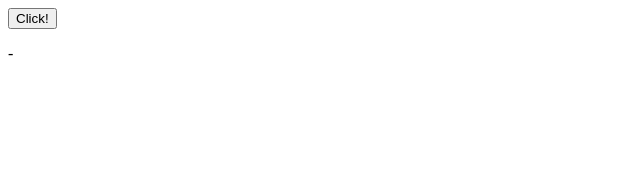
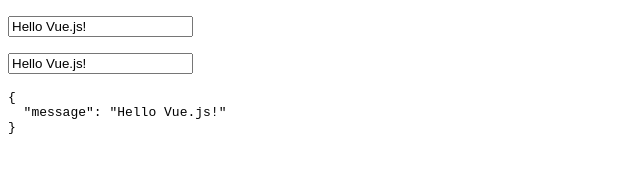
Before and after one commit to MakMemEng/MyVue, a plain HTML site: page HelloWorld/index.html in a window 1280 px wide. Shown: the whole page, without its empty margins (0-640 px from the left). Drawn offline with nearby package versions, Linux system fonts and the light colour scheme.

Commit message:
双方向データバインディング v-model

```diff
--- a/HelloWorld/index.html
+++ b/HelloWorld/index.html
@@ -9,8 +9,9 @@
 </head>
 <body>
   <div id="app">
-    <button v-on:click="onClick">Click!</button>
-    <p>{{ now }}</p>
+    <p><input type="text" v-model="message"></p>
+    <p><input type="text" v-model="message"></p>
+    <pre>{{ $data }}</pre>
   </div>
   <script src="https://unpkg.com/vue@3.1.5"></script>
   <script src="js/main.js"></script>
--- a/HelloWorld/js/main.js
+++ b/HelloWorld/js/main.js
@@ -1,12 +1,7 @@
 const app = Vue.createApp({
   data: ()　=> ({
-    now: '-'
+    message: 'Hello Vue.js!'
   }),
-  methods: {
-    onClick: function() {
-      // console.log('onClick')
-      this.now = new Date().toLocaleString()
-    }
-  }
+  // ↑カンマの役割がよく分からない… 無いと初期値がセットされない
 })
 app.mount('#app')
```
